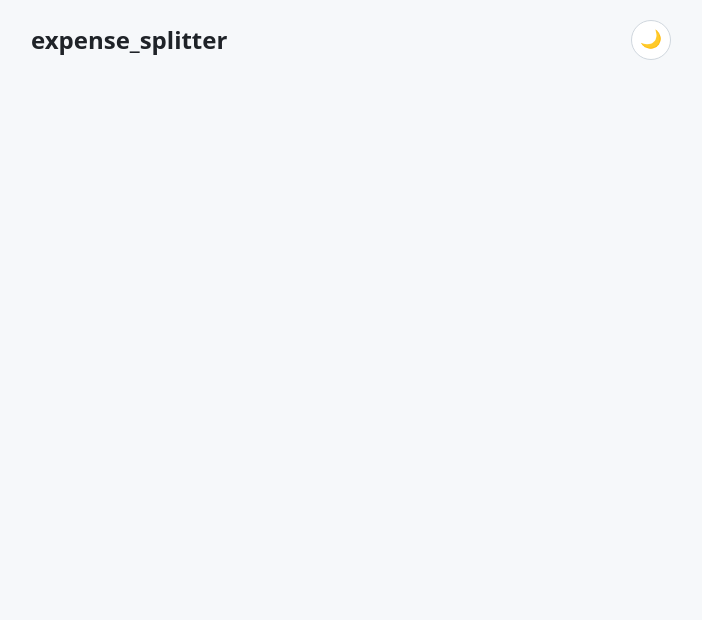
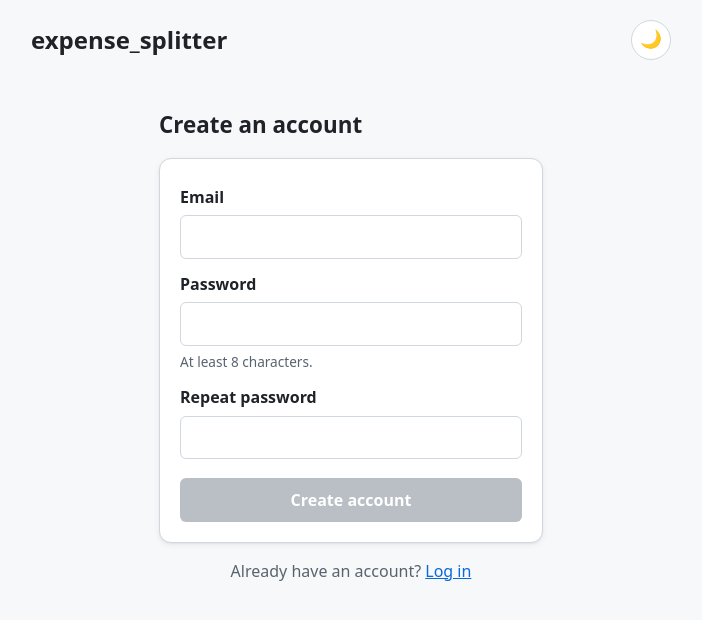
Before and after one commit to eastezz/expense_splitter, a React (Vite) app in the folder frontend/: page /register in a window 1280 px wide. Before the commit this address had no page. Shown: the top 620 px of the page, without its empty margins (289-991 px from the left). Built offline with nearby package versions, Linux system fonts and the light colour scheme.

Commit message:
update/Add the log in and create account pages

```diff
--- a/frontend/src/App.tsx
+++ b/frontend/src/App.tsx
@@ -3,6 +3,8 @@ import './App.css'
 import BalancesPage from './BalancesPage'
 import GroupPage from './GroupPage'
 import GroupsPage from './GroupsPage'
+import LoginPage from './LoginPage'
+import RegisterPage from './RegisterPage'
 import ThemeToggle from './ThemeToggle'
 import ToastProvider from './ToastProvider'
 
@@ -23,6 +25,8 @@ function App() {
           <Route path="/" element={<GroupsPage />} />
           <Route path="/groups/:groupId" element={<GroupPage />} />
           <Route path="/groups/:groupId/balances" element={<BalancesPage />} />
+          <Route path="/login" element={<LoginPage />} />
+          <Route path="/register" element={<RegisterPage />} />
         </Routes>
       </main>
     </ToastProvider>
--- /dev/null
+++ b/frontend/src/AuthPage.css
@@ -0,0 +1,72 @@
+/* Styles for the Log in and Create account pages. */
+
+/* A narrow card in the middle, like the login pages of most apps. */
+.auth-page {
+  max-width: 24rem;
+  margin: 1rem auto 0;
+}
+
+.auth-form {
+  display: flex;
+  flex-direction: column;
+  gap: 0.4rem;
+  margin-bottom: 1rem;
+  padding: 1.25rem;
+  background-color: var(--color-surface);
+  border: 1px solid var(--color-border);
+  border-radius: var(--radius-card);
+  box-shadow: var(--shadow-card);
+}
+
+.auth-form label {
+  margin-top: 0.4rem;
+  font-weight: 600;
+}
+
+.auth-form input {
+  padding: 0.55rem 0.75rem;
+  font: inherit;
+  color: var(--color-text);
+  background-color: var(--color-surface);
+  border: 1px solid var(--color-border);
+  border-radius: 6px;
+}
+
+/* The main button over the full width of the card. */
+.auth-form button {
+  margin-top: 0.8rem;
+  padding: 0.6rem 1rem;
+  font: inherit;
+  font-weight: 600;
+  color: var(--color-on-primary);
+  background-color: var(--color-primary);
+  border: none;
+  border-radius: 6px;
+  cursor: pointer;
+}
+
+.auth-form button:hover:not(:disabled) {
+  background-color: var(--color-primary-hover);
+}
+
+.auth-form button:disabled {
+  background-color: var(--color-disabled);
+  opacity: 0.6;
+  cursor: not-allowed;
+}
+
+/* Small grey help text under a field; red when something needs fixing. */
+.auth-hint {
+  margin: 0;
+  font-size: 0.85rem;
+  color: var(--color-text-muted);
+}
+
+.auth-hint-warning {
+  color: var(--color-danger);
+}
+
+.auth-switch {
+  text-align: center;
+  color: var(--color-text-muted);
+}
--- /dev/null
+++ b/frontend/src/LoginPage.tsx
@@ -0,0 +1,74 @@
+import { useState } from 'react'
+import { Link, useNavigate } from 'react-router'
+import { login } from './api'
+import './AuthPage.css'
+import { useToast } from './toast'
+
+/** The page at /login: email and password, then on to the start page. */
+function LoginPage() {
+  const navigate = useNavigate()
+  const showToast = useToast()
+  const [email, setEmail] = useState('')
+  const [password, setPassword] = useState('')
+  // The error from the last attempt (for example "Wrong email or password"), or null.
+  const [error, setError] = useState<string | null>(null)
+  // True while the request is on its way, so the button can't be clicked twice.
+  const [busy, setBusy] = useState(false)
+
+  async function handleSubmit() {
+    setError(null)
+    setBusy(true)
+    try {
+      const user = await login(email.trim(), password)
+      showToast(`Logged in as ${user.email}`)
+      navigate('/')
+    } catch (err) {
+      setError(err instanceof Error ? err.message : 'Unknown error')
+      setBusy(false)
+    }
+  }
+
+  return (
+    <section className="auth-page">
+      <h2>Log in</h2>
+      <form
+        className="auth-form"
+        onSubmit={(event) => {
+          event.preventDefault()
+          handleSubmit()
+        }}
+      >
+        <label htmlFor="login-email">Email</label>
+        {/* autoComplete lets the browser and password managers fill in the saved login. */}
+        <input
+          id="login-email"
+          type="email"
+          autoComplete="email"
+          value={email}
+          onChange={(event) => setEmail(event.target.value)}
+        />
+        <label htmlFor="login-password">Password</label>
+        <input
+          id="login-password"
+          type="password"
+          autoComplete="current-password"
+          value={password}
+          onChange={(event) => setPassword(event.target.value)}
+        />
+        <button type="submit" disabled={busy || email.trim() === '' || password === ''}>
+          {busy ? 'Logging in…' : 'Log in'}
+        </button>
+      </form>
+      {error && (
+        <p role="alert" className="error">
+          {error}
+        </p>
+      )}
+      <p className="auth-switch">
+        No account yet? <Link to="/register">Create one</Link>
+      </p>
+    </section>
+  )
+}
+
+export default LoginPage
--- /dev/null
+++ b/frontend/src/RegisterPage.tsx
@@ -0,0 +1,96 @@
+import { useState } from 'react'
+import { Link, useNavigate } from 'react-router'
+import { login, register } from './api'
+import './AuthPage.css'
+import { useToast } from './toast'
+
+/** The backend needs at least this many characters (see RegisterRequest.java). */
+const MIN_PASSWORD_LENGTH = 8
+
+/** The page at /register: creates an account and logs in with it right away. */
+function RegisterPage() {
+  const navigate = useNavigate()
+  const showToast = useToast()
+  const [email, setEmail] = useState('')
+  const [password, setPassword] = useState('')
+  // The password typed a second time, to catch typos before the account exists.
+  const [repeated, setRepeated] = useState('')
+  const [error, setError] = useState<string | null>(null)
+  const [busy, setBusy] = useState(false)
+
+  const tooShort = password.length > 0 && password.length < MIN_PASSWORD_LENGTH
+  const mismatch = repeated.length > 0 && repeated !== password
+  const canSubmit =
+    !busy && email.trim() !== '' && password.length >= MIN_PASSWORD_LENGTH && repeated === password
+
+  async function handleSubmit() {
+    setError(null)
+    setBusy(true)
+    try {
+      await register(email.trim(), password)
+      // Nobody wants to type the same password again right after choosing it.
+      const user = await login(email.trim(), password)
+      showToast(`Account created for ${user.email}`)
+      navigate('/')
+    } catch (err) {
+      setError(err instanceof Error ? err.message : 'Unknown error')
+      setBusy(false)
+    }
+  }
+
+  return (
+    <section className="auth-page">
+      <h2>Create an account</h2>
+      <form
+        className="auth-form"
+        onSubmit={(event) => {
+          event.preventDefault()
+          handleSubmit()
+        }}
+      >
+        <label htmlFor="register-email">Email</label>
+        <input
+          id="register-email"
+          type="email"
+          autoComplete="email"
+          value={email}
+          onChange={(event) => setEmail(event.target.value)}
+        />
+        <label htmlFor="register-password">Password</label>
+        {/* "new-password" tells password managers to suggest a strong new password here. */}
+        <input
+          id="register-password"
+          type="password"
+          autoComplete="new-password"
+          value={password}
+          onChange={(event) => setPassword(event.target.value)}
+        />
+        <p className={tooShort ? 'auth-hint auth-hint-warning' : 'auth-hint'}>
+          At least {MIN_PASSWORD_LENGTH} characters.
+        </p>
+        <label htmlFor="register-repeat">Repeat password</label>
+        <input
+          id="register-repeat"
+          type="password"
+          autoComplete="new-password"
+          value={repeated}
+          onChange={(event) => setRepeated(event.target.value)}
+        />
+        {mismatch && <p className="auth-hint auth-hint-warning">The passwords are not the same.</p>}
+        <button type="submit" disabled={!canSubmit}>
+          {busy ? 'Creating account…' : 'Create account'}
+        </button>
+      </form>
+      {error && (
+        <p role="alert" className="error">
+          {error}
+        </p>
+      )}
+      <p className="auth-switch">
+        Already have an account? <Link to="/login">Log in</Link>
+      </p>
+    </section>
+  )
+}
+
+export default RegisterPage
```
Also changed, not shown: 2 other files (tests, documents, lock files or other folders).
